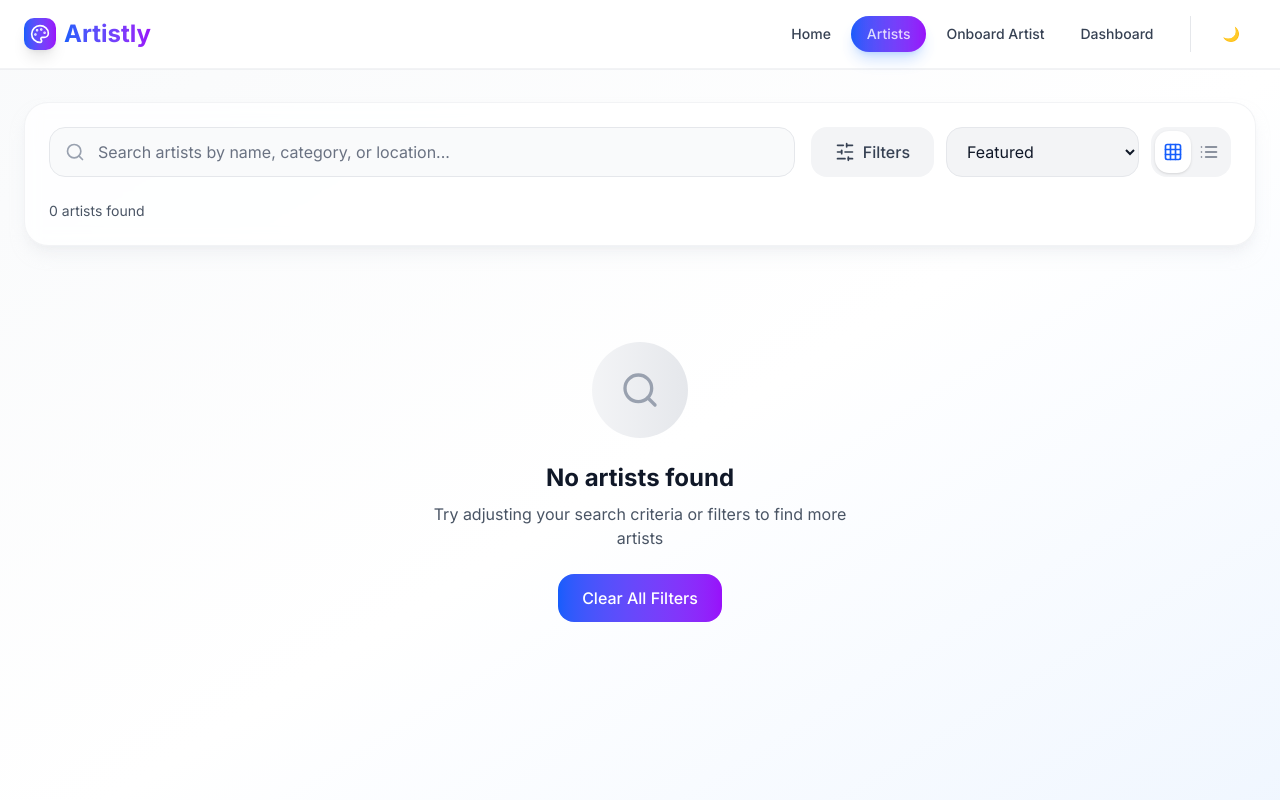
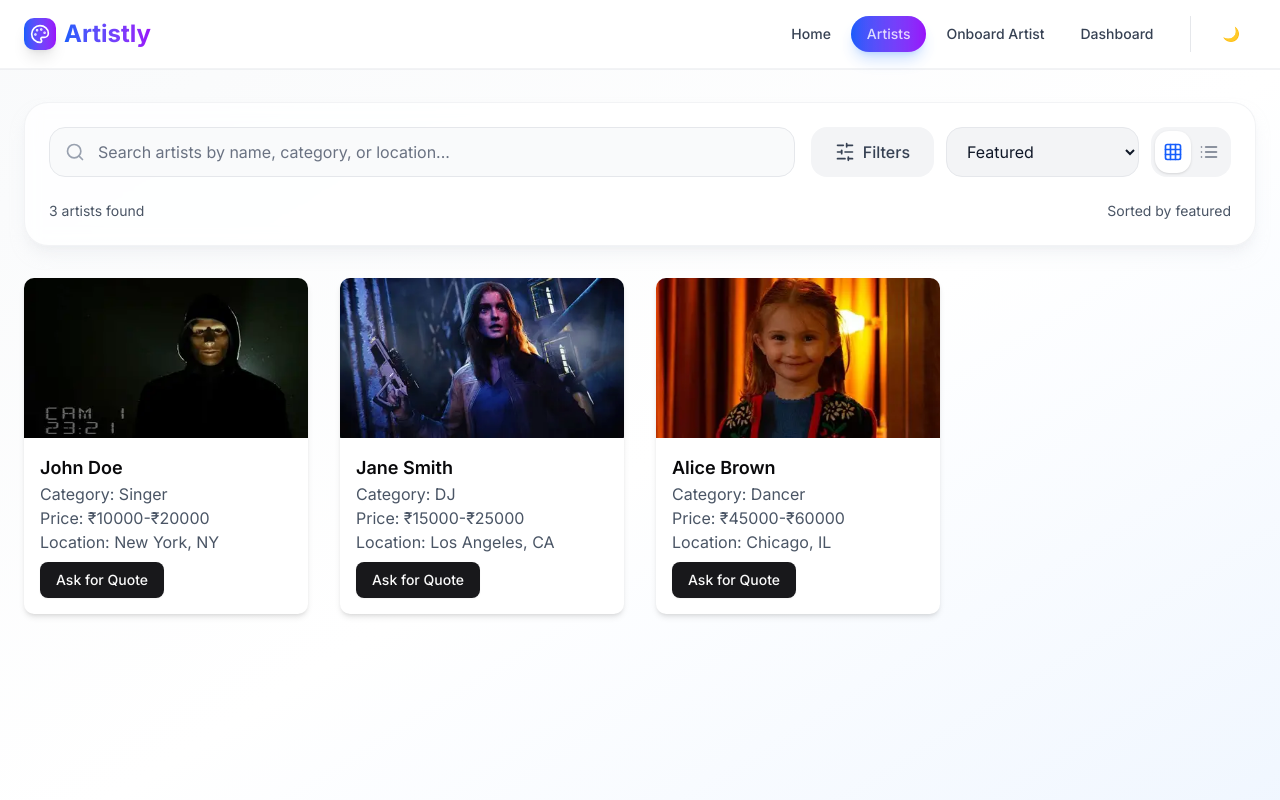
Before and after one commit to drakeRAGE/Artistly, a Next.js app: page /artist-listing in a window 1280 px wide. Shown: the top 800 px of the page. Built offline with nearby package versions, Linux system fonts and the light colour scheme.

Commit message:
Added correct artists dummy data by dummy api json

```diff
--- a/app/artist-listing/page.js
+++ b/app/artist-listing/page.js
@@ -23,37 +23,48 @@ export default function ClientArtistListing() {
   const [filters, setFilters] = useState({
     category: '',
     location: '',
-    priceRange: [0, 5000],
+    priceRange: [0, 500000],
   });
 
   useEffect(() => {
     async function loadArtists() {
       const data = await fetchArtists();
       setArtists(data || []);
+      console.log("Fetched:", data);
     }
     loadArtists();
   }, []);
 
   const filteredArtists = (artists ?? []).filter((artist) => {
     const [minPrice, maxPrice] = filters.priceRange;
-    const artistPrice = parseInt(artist.priceRange?.split('–')[0]?.replace('$', '') || 0);
+
+    const artistPrice = parseInt(
+      artist.priceRange?.split('-')[0]?.replace(/[^\d]/g, '') || '0',
+      10
+    );
+
     const matchesSearch =
       artist.name.toLowerCase().includes(searchQuery.toLowerCase()) ||
       artist.category.toLowerCase().includes(searchQuery.toLowerCase()) ||
       artist.location.toLowerCase().includes(searchQuery.toLowerCase());
 
-    return (
-      matchesSearch &&
-      (!filters.category || artist.category === filters.category) &&
-      (!filters.location || artist.location.includes(filters.location)) &&
-      artistPrice >= minPrice &&
-      artistPrice <= maxPrice
-    );
+    const matchesCategory =
+      !filters.category ||
+      artist.category.toLowerCase() === filters.category.toLowerCase();
+
+    const matchesLocation =
+      !filters.location ||
+      artist.location.toLowerCase().includes(filters.location.toLowerCase());
+
+    const matchesPrice = artistPrice >= minPrice && artistPrice <= maxPrice;
+
+    return matchesSearch && matchesCategory && matchesLocation && matchesPrice;
   });
 
   const sortedArtists = [...filteredArtists].sort((a, b) => {
-    const priceA = parseInt(a.priceRange?.split('–')[0]?.replace('$', '') || 0);
-    const priceB = parseInt(b.priceRange?.split('–')[0]?.replace('$', '') || 0);
+    const priceA = parseInt(a.priceRange?.split('-')[0]?.replace(/[^\d]/g, '') || '0', 10);
+    const priceB = parseInt(b.priceRange?.split('-')[0]?.replace(/[^\d]/g, '') || '0', 10);
+
     switch (sortBy) {
       case 'price-low':
         return priceA - priceB;
@@ -91,15 +102,25 @@ export default function ClientArtistListing() {
 
   const stats = [
     { icon: Users, value: filteredArtists.length, label: 'Artists Available' },
-    { icon: MapPin, value: [...new Set(filteredArtists.map(a => a.location))].length, label: 'Locations' },
+    {
+      icon: MapPin,
+      value: [...new Set(filteredArtists.map((a) => a.location))].length,
+      label: 'Locations',
+    },
     {
       icon: DollarSign,
-      value: `$${Math.min(...filteredArtists.map(a =>
-        parseInt(a.priceRange?.split('–')[0]?.replace('$', '') || 0)
-      ))}+`,
+      value:
+        filteredArtists.length > 0
+          ? `₹${Math.min(
+              ...filteredArtists.map((a) =>
+                parseInt(a.priceRange?.split('-')[0]?.replace(/[^\d]/g, '') || '0', 10)
+              )
+            )}+`
+          : '₹0',
       label: 'Starting From',
     },
   ];
+
 
 
   return (
@@ -266,7 +287,7 @@ export default function ClientArtistListing() {
                 <button
                   onClick={() => {
                     setSearchQuery('');
-                    setFilters({ category: '', location: '', priceRange: [0, 5000] });
+                    setFilters({ category: '', location: '', priceRange: [0, 500000] });
                   }}
                   className="px-6 py-3 bg-gradient-to-r from-blue-600 to-purple-600 text-white rounded-2xl font-medium hover:shadow-lg hover:shadow-blue-500/25 transition-all duration-200"
                 >
--- a/app/components/data/artists.json
+++ b/app/components/data/artists.json
@@ -19,7 +19,7 @@
         "id": 3,
         "name": "Alice Brown",
         "category": "Dancer",
-        "priceRange": "45000-₹60000",
+        "priceRange": "₹45000-₹60000",
         "location": "Chicago, IL",
         "image": "/Alice.png"
     }
```
